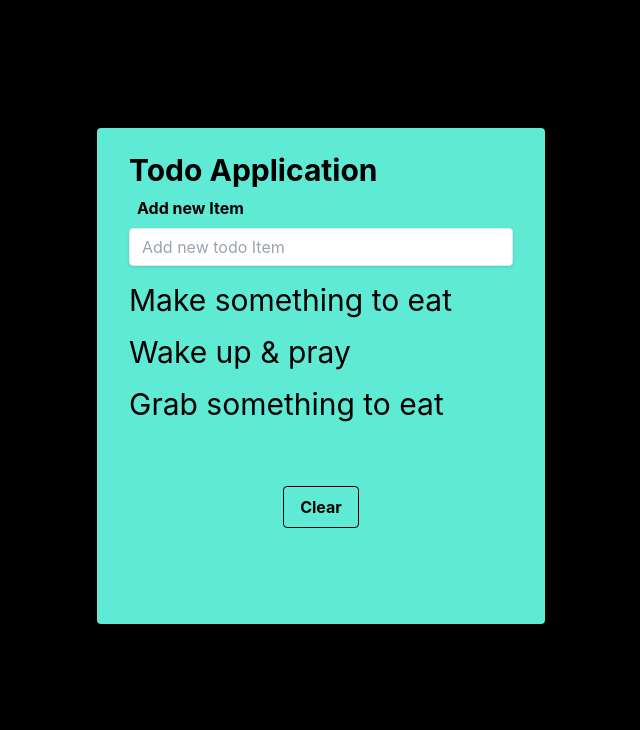
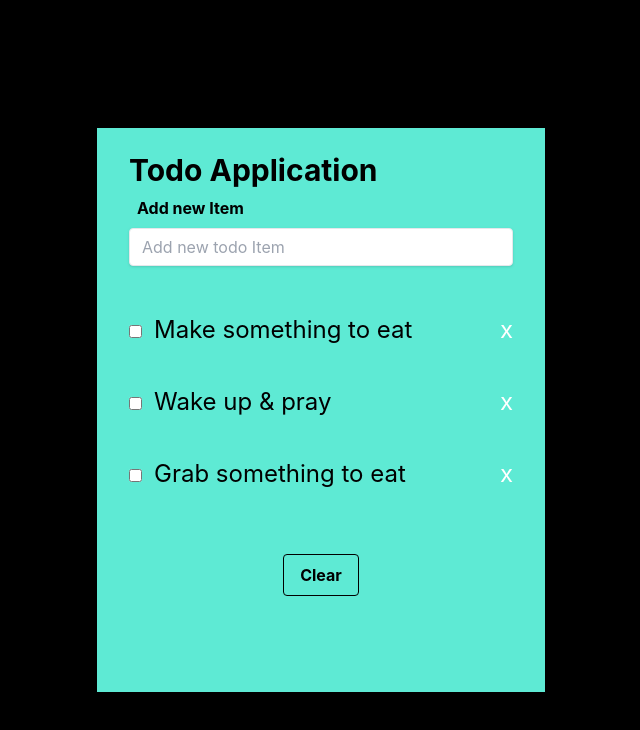
Before and after one commit to Ddiiro/BasicToDoApp, a React (Create React App) app: page / in a window 1280 px wide. Shown: the top 730 px of the page, without its empty margins (319-959 px from the left). Built offline with nearby package versions, Linux system fonts and the light colour scheme.

Commit message:
Add a checkbox and delete x button on the list of items on the todo list

```diff
--- a/src/components/App.js
+++ b/src/components/App.js
@@ -40,9 +40,8 @@ function App() {
 
   return (
     <div className="mt-32 flex place-content-center">
-      <div className="w-full max-w-md">
+      <div className="w-full max-w-md bg-teal-300 px-8 pt-6 pb-8 mb-4">
         <form
-          className="shadow-md rounded px-8 pt-6 pb-8 mb-4 bg-teal-300"
           action="#"
           onSubmit={handleAdd}
         >
@@ -59,15 +58,20 @@ function App() {
               onChange={pickValue}
               value={inputVaule}
             />
-            <ul>
+          </div>
+        </form>
+        <ul className="mt-8">
               {todos.map((todo) => (
-                <li className="block text-100 text-3xl font mb-4" key={todo.id}>
-                  {todo.title}
+                <li className="block text-100 text-2xl font mb-10 flex" key={todo.id}>
+                  <div className="">
+                  <input className="mr-3" type="checkbox"/>
+                  <span>{todo.title}</span>
+                  </div>
+                  <button className=" text-white flex ml-auto">x</button>
                 </li>
               ))}
             </ul>
-          </div>
-          <div className="flex justify-center m-16">
+            <div className="flex justify-center m-16">
             <button
               className="font-bold py-2 px-4 border border-black rounded"
               type="button"
@@ -75,7 +79,6 @@ function App() {
               Clear
             </button>
           </div>
-        </form>
       </div>
     </div>
   );
```
